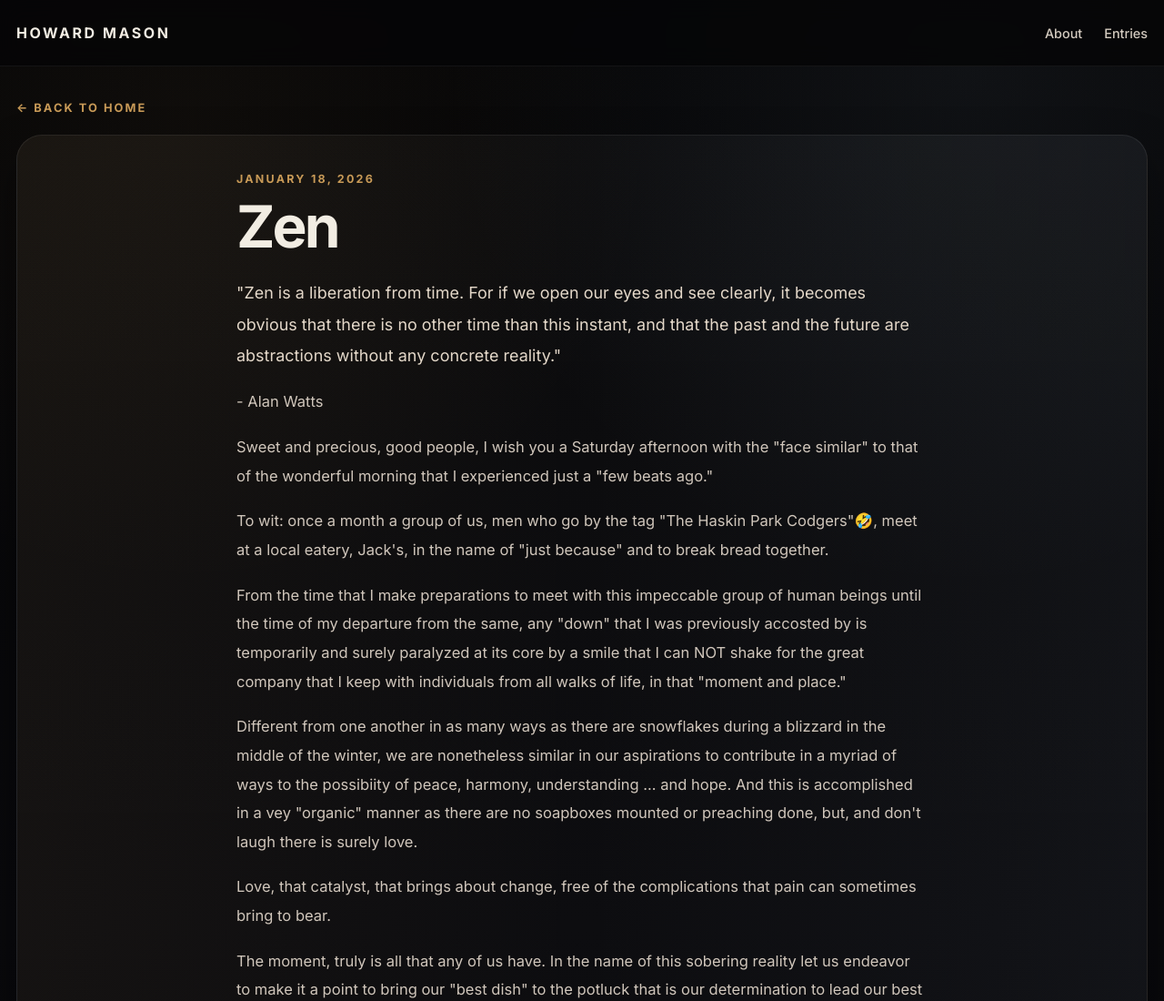
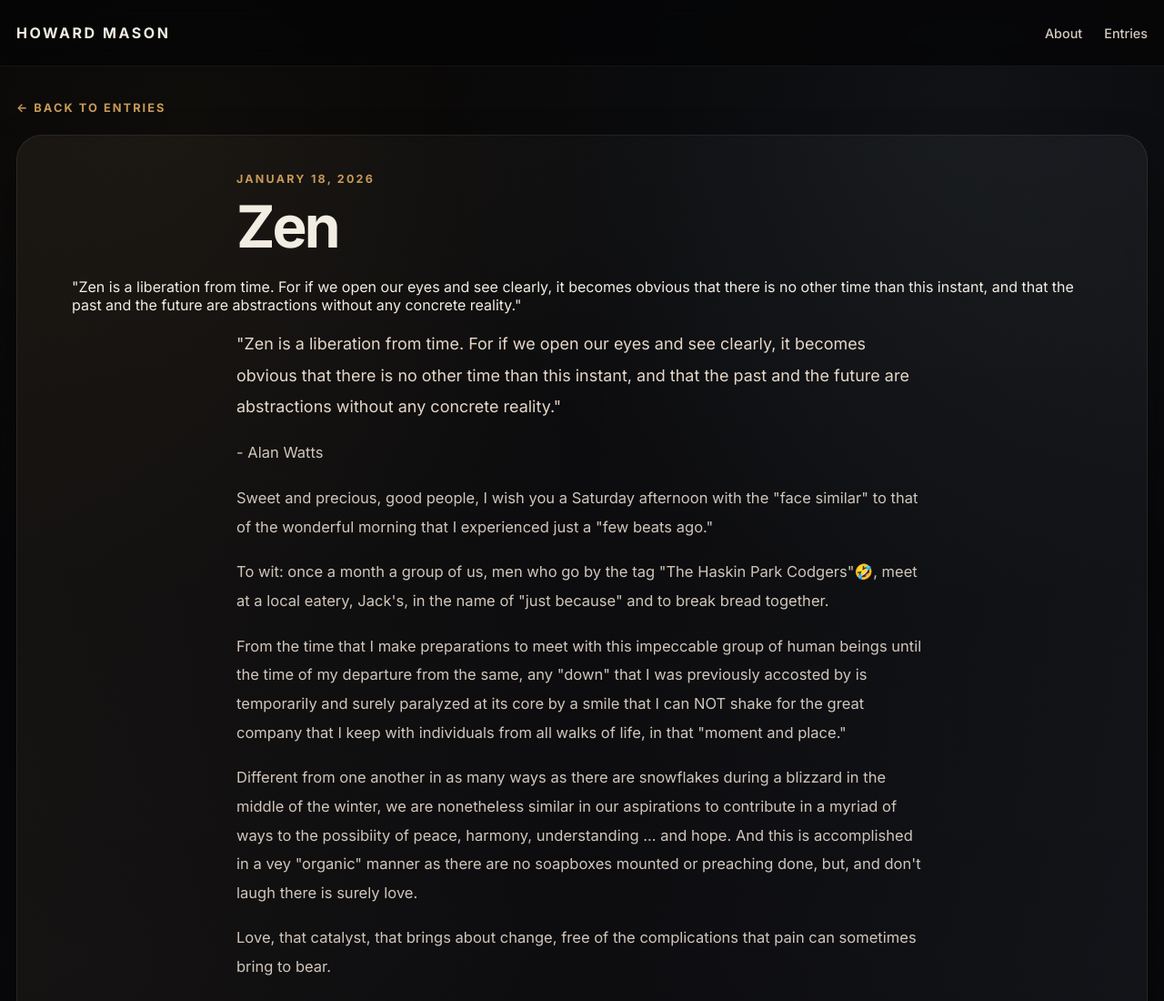
Before and after one commit to mitchellanddelano-del/howard-blog, an Eleventy site: page src/posts/2026-03-31-zen.md in a window 1280 px wide. Shown: the top 1100 px of the page at 91% size. Built offline with nearby package versions, Linux system fonts and the light colour scheme; Eleventy itself is replaced by a stand-in of ours; files that its build step writes are made by us from their sources.

Commit message:
Update post.njk

```diff
--- a/src/_includes/layouts/post.njk
+++ b/src/_includes/layouts/post.njk
@@ -2,14 +2,21 @@
 layout: layouts/base.njk
 ---
 
-<main class="post-wrap">
-  <a class="post-back" href="/">← Back to home</a>
+<main class="post-page">
+  <div class="post-wrap">
+    <a class="post-back" href="/entries/">← Back to entries</a>
 
     <article class="post-card">
       <div class="post-meta">{{ date | displayDate }}</div>
       <h1 class="post-title">{{ title }}</h1>
+
+      {% if excerpt %}
+        <p class="post-dek">{{ excerpt }}</p>
+      {% endif %}
+
       <div class="post-content">
         {{ content | safe }}
       </div>
     </article>
+  </div>
 </main>
```
Lines whose indentation alone changed are shown as unchanged.
